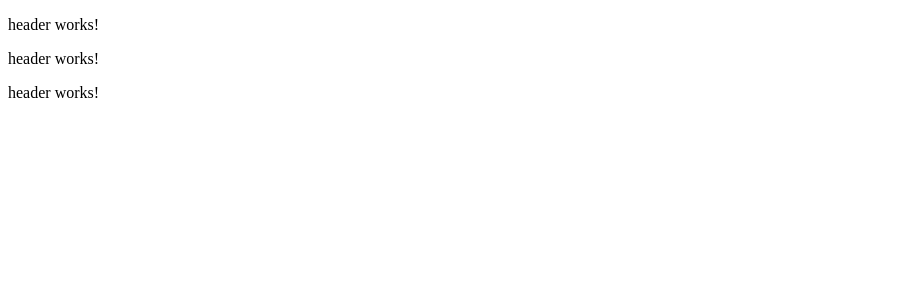
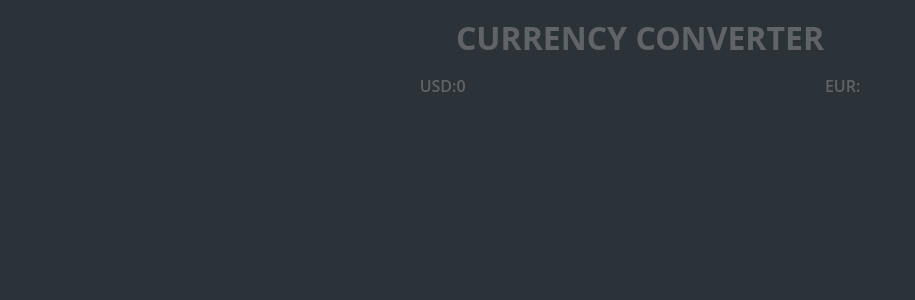
Before and after one commit to special-ded/currency_converter_Angular, an Angular app in the folder converter/: page / in a window 1280 px wide. Shown: the top 300 px of the page, without its empty margins (0-915 px from the left). Built offline with nearby package versions, Linux system fonts and the light colour scheme; no server answers.

Commit message:
fetching data

```diff
--- a/converter/src/app/app.component.html
+++ b/converter/src/app/app.component.html
@@ -1,3 +1 @@
 <app-header></app-header>
-<app-header></app-header>
-<app-header></app-header>
--- a/converter/src/app/app.module.ts
+++ b/converter/src/app/app.module.ts
@@ -1,4 +1,5 @@
 import { NgModule } from '@angular/core';
+import { FormsModule } from '@angular/forms';
 import { BrowserModule } from '@angular/platform-browser';
 
 import { AppComponent } from './app.component';
@@ -10,7 +11,8 @@
     HeaderComponent
   ],
   imports: [
-    BrowserModule
+    BrowserModule,
+    FormsModule
   ],
   providers: [],
   bootstrap: [AppComponent]
--- a/converter/src/app/header/header.component.css
+++ b/converter/src/app/header/header.component.css
@@ -0,0 +1,20 @@
+.container {
+  max-width: 800px;
+  margin: 0 auto;
+  color: #606468;
+  font-family: 'Open Sans', sans-serif;
+
+}
+
+.title {
+  text-align: center;
+  margin: 20px 0px 20px 0px;
+}
+
+
+.currency__list {
+  font-weight: 600;
+  list-style: none;
+  display: flex;
+  justify-content: space-around;
+}
--- a/converter/src/app/header/header.component.html
+++ b/converter/src/app/header/header.component.html
@@ -1 +1,8 @@
-<p>header works!</p>
+<header class="container">
+  <h1 class="title">CURRENCY CONVERTER</h1>
+
+  <ul class="currency__list">
+    <li class="currency__item">USD:{{ this.usd }}</li>
+    <li class="currency__item">EUR:</li>
+  </ul>
+</header>
--- a/converter/src/app/header/header.component.ts
+++ b/converter/src/app/header/header.component.ts
@@ -3,13 +3,41 @@
 @Component({
   selector: 'app-header',
   templateUrl: './header.component.html',
-  styleUrls: ['./header.component.css']
+  styleUrls: ['./header.component.css'],
 })
 export class HeaderComponent implements OnInit {
-
-  constructor() { }
+  constructor() {}
 
   ngOnInit(): void {
+    this.getExchangeRate();
   }
 
+  usd: number = 0;
+  json = [];
+
+  async aaa() {
+    this.json = await this.getExchangeRate();
+    this.usd = await this.getExchangeRate();
+    console.log();
+  }
+
+  //  eur = json[25].rate
+
+  async getExchangeRate() {
+    try {
+      const USDurl =
+        'https://bank.gov.ua/NBUStatService/v1/statdirectory/exchangenew?json?valcode=USD&date=20201028';
+      const UERurl =
+        'https://bank.gov.ua/NBUStatService/v1/statdirectory/exchangenew?json?valcode=EUR&date=20201028';
+      const url =
+        'https://bank.gov.ua/NBUStatService/v1/statdirectory/exchangenew?json';
+      const response = await fetch(url);
+      const json = await response.json();
+      console.log(json);
+
+      return json;
+    } catch (error) {
+      console.error('Error:', error);
+    }
+  }
 }
--- a/converter/src/styles.css
+++ b/converter/src/styles.css
@@ -1 +1,334 @@
-/* You can add global styles to this file, and also import other style files */
+/*! modern-normalize v1.1.0 | MIT License | https://github.com/sindresorhus/modern-normalize */
+p,
+h1,
+h2,
+h3,
+h4,
+h5,
+h6,
+ul {
+  margin: 0;
+  padding: 0;
+}
+
+* {
+  background-color: #2c3338;
+}
+
+*::-webkit-scrollbar {
+  width: 12px;
+}
+
+*::-webkit-scrollbar-track {
+  background: rgb(213, 208, 200);
+  border-radius: 5px;
+}
+
+*::-webkit-scrollbar-thumb {
+  background-color: rgb(105, 105, 131);
+  border-radius: 20px;
+  border: 3px solid rgb(213, 208, 200);
+}
+
+*,
+::before,
+::after {
+  box-sizing: border-box;
+}
+
+html {
+  -moz-tab-size: 4;
+  tab-size: 4;
+}
+
+/**
+1. Correct the line height in all browsers.
+2. Prevent adjustments of font size after orientation changes in iOS.
+*/
+
+html {
+  line-height: 1.15;
+  /* 1 */
+  -webkit-text-size-adjust: 100%;
+  /* 2 */
+}
+
+/*
+Sections
+========
+*/
+
+/**
+Remove the margin in all browsers.
+*/
+
+body {
+  margin: 0;
+}
+
+/**
+Improve consistency of default fonts in all browsers. (https://github.com/sindresorhus/modern-normalize/issues/3)
+*/
+
+body {
+  font-family:
+    system-ui,
+    -apple-system,
+    /* Firefox supports this but not yet `system-ui` */
+    'Segoe UI',
+    Roboto,
+    Helvetica,
+    Arial,
+    sans-serif,
+    'Apple Color Emoji',
+    'Segoe UI Emoji';
+}
+
+/*
+Grouping content
+================
+*/
+
+/**
+1. Add the correct height in Firefox.
+2. Correct the inheritance of border color in Firefox. (https://bugzilla.mozilla.org/show_bug.cgi?id=190655)
+*/
+
+hr {
+  height: 0;
+  /* 1 */
+  color: inherit;
+  /* 2 */
+}
+
+/*
+Text-level semantics
+====================
+*/
+
+/**
+Add the correct text decoration in Chrome, Edge, and Safari.
+*/
+
+abbr[title] {
+  text-decoration: underline dotted;
+}
+
+/**
+Add the correct font weight in Edge and Safari.
+*/
+
+b,
+strong {
+  font-weight: bolder;
+}
+
+/**
+1. Improve consistency of default fonts in all browsers. (https://github.com/sindresorhus/modern-normalize/issues/3)
+2. Correct the odd 'em' font sizing in all browsers.
+*/
+
+code,
+kbd,
+samp,
+pre {
+  font-family:
+    ui-monospace,
+    SFMono-Regular,
+    Consolas,
+    'Liberation Mono',
+    Menlo,
+    monospace;
+  /* 1 */
+  font-size: 1em;
+  /* 2 */
+}
+
+/**
+Add the correct font size in all browsers.
+*/
+
+small {
+  font-size: 80%;
+}
+
+/**
+Prevent 'sub' and 'sup' elements from affecting the line height in all browsers.
+*/
+
+sub,
+sup {
+  font-size: 75%;
+  line-height: 0;
+  position: relative;
+  vertical-align: baseline;
+}
+
+sub {
+  bottom: -0.25em;
+}
+
+sup {
+  top: -0.5em;
+}
+
+/*
+Tabular data
+============
+*/
+
+/**
+1. Remove text indentation from table contents in Chrome and Safari. (https://bugs.chromium.org/p/chromium/issues/detail?id=999088, https://bugs.webkit.org/show_bug.cgi?id=201297)
+2. Correct table border color inheritance in all Chrome and Safari. (https://bugs.chromium.org/p/chromium/issues/detail?id=935729, https://bugs.webkit.org/show_bug.cgi?id=195016)
+*/
+
+table {
+  text-indent: 0;
+  /* 1 */
+  border-color: inherit;
+  /* 2 */
+}
+
+/*
+Forms
+=====
+*/
+
+/**
+1. Change the font styles in all browsers.
+2. Remove the margin in Firefox and Safari.
+*/
+
+button,
+input,
+optgroup,
+select,
+textarea {
+  font-family: inherit;
+  /* 1 */
+  font-size: 100%;
+  /* 1 */
+  line-height: 1.15;
+  /* 1 */
+  margin: 0;
+  /* 2 */
+}
+
+/**
+Remove the inheritance of text transform in Edge and Firefox.
+1. Remove the inheritance of text transform in Firefox.
+*/
+
+button,
+select {
+  /* 1 */
+  text-transform: none;
+}
+
+/**
+Correct the inability to style clickable types in iOS and Safari.
+*/
+
+button,
+[type='button'],
+[type='reset'],
+[type='submit'] {
+  -webkit-appearance: button;
+}
+
+/**
+Remove the inner border and padding in Firefox.
+*/
+
+::-moz-focus-inner {
+  border-style: none;
+  padding: 0;
+}
+
+/**
+Restore the focus styles unset by the previous rule.
+*/
+
+:-moz-focusring {
+  outline: 1px dotted ButtonText;
+}
+
+/**
+Remove the additional ':invalid' styles in Firefox.
+See: https://github.com/mozilla/gecko-dev/blob/2f9eacd9d3d995c937b4251a5557d95d494c9be1/layout/style/res/forms.css#L728-L737
+*/
+
+:-moz-ui-invalid {
+  box-shadow: none;
+}
+
+/**
+Remove the padding so developers are not caught out when they zero out 'fieldset' elements in all browsers.
+*/
+
+legend {
+  padding: 0;
+}
+
+/**
+Add the correct vertical alignment in Chrome and Firefox.
+*/
+
+progress {
+  vertical-align: baseline;
+}
+
+/**
+Correct the cursor style of increment and decrement buttons in Safari.
+*/
+
+::-webkit-inner-spin-button,
+::-webkit-outer-spin-button {
+  height: auto;
+}
+
+/**
+1. Correct the odd appearance in Chrome and Safari.
+2. Correct the outline style in Safari.
+*/
+
+[type='search'] {
+  -webkit-appearance: textfield;
+  /* 1 */
+  outline-offset: -2px;
+  /* 2 */
+}
+
+/**
+Remove the inner padding in Chrome and Safari on macOS.
+*/
+
+::-webkit-search-decoration {
+  -webkit-appearance: none;
+}
+
+/**
+1. Correct the inability to style clickable types in iOS and Safari.
+2. Change font properties to 'inherit' in Safari.
+*/
+
+
+::-webkit-file-upload-button {
+  -webkit-appearance: button;
+  /* 1 */
+  font: inherit;
+  /* 2 */
+}
+
+/*
+Interactive
+===========
+*/
+
+/*
+Add the correct display in Chrome and Safari.
+*/
+
+summary {
+  display: list-item;
+}
```
Also changed, not shown: 1 other file (tests, documents, lock files or other folders).
